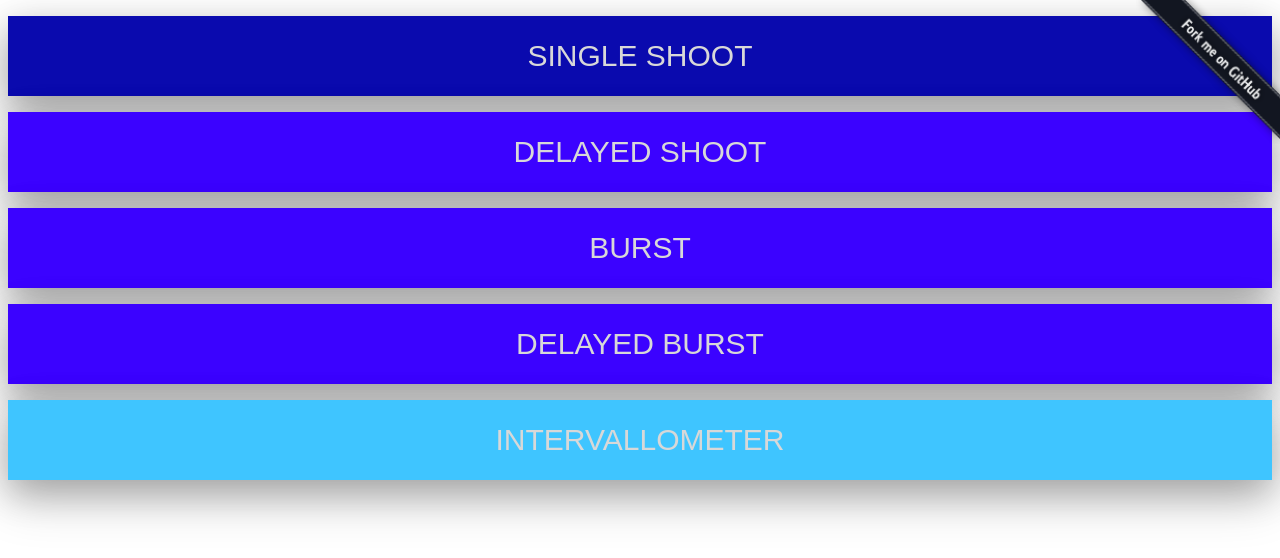
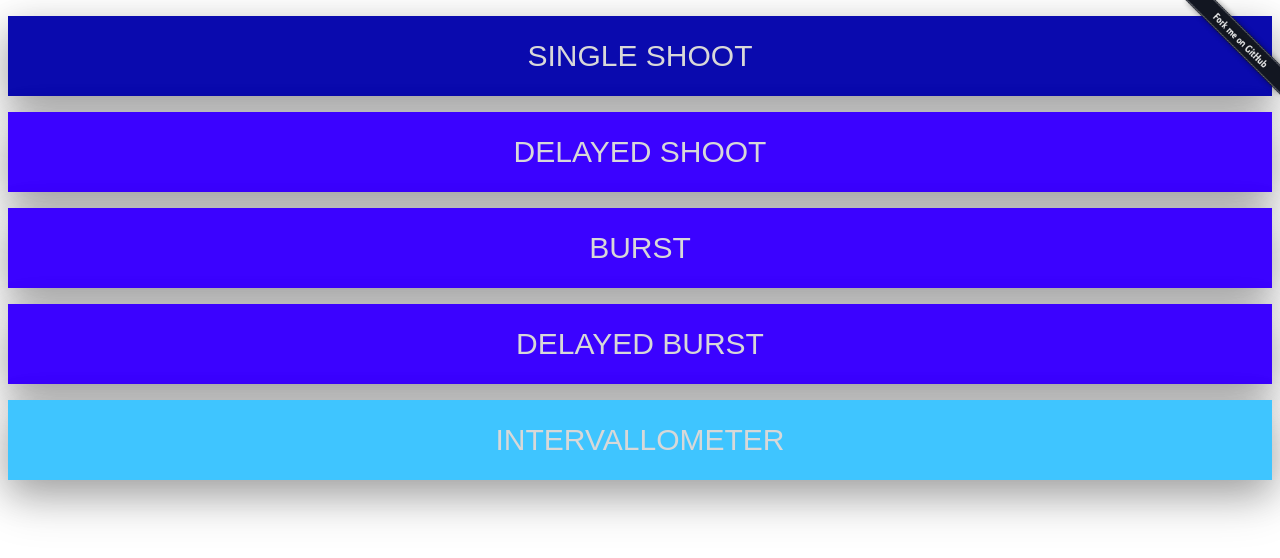
Before and after one commit to urbanij/tiny-shutter, a plain HTML site: page docs/index.html in a window 1280 px wide. Drawn offline with Linux system fonts and the light colour scheme.

Commit message:
scaled ribbon

```diff
--- a/docs/index.html
+++ b/docs/index.html
@@ -38,7 +38,7 @@
 	<!-- <h1>Camera remote</h1> -->
 
 <!-- fork me on GitHub ribbon -->
-<a href='https://github.com/fu0x11/camera-shutter-esp8266' target='_blank'><img style='position: absolute; top: 0; right: 0; border: 0; height: 3.8cm; width: 3.8cm' src='img/forkme.png' data-canonical-src=''></a>
+<a href='https://github.com/fu0x11/camera-shutter-esp8266' target='_blank'><img style='position: absolute; top: 0; right: 0; border: 0; height: 2.6cm; width: 2.6cm' src='img/forkme.png' data-canonical-src=''></a>
 
 	<body>
 		<p><a href=index.html><button id='shootButton'>SINGLE SHOOT</button></a></p>	<!-- /shoot -->		<!-- index.html -->
```
Also changed, not shown: docs/interv.html (+1 -1 lines), 1 other file.
